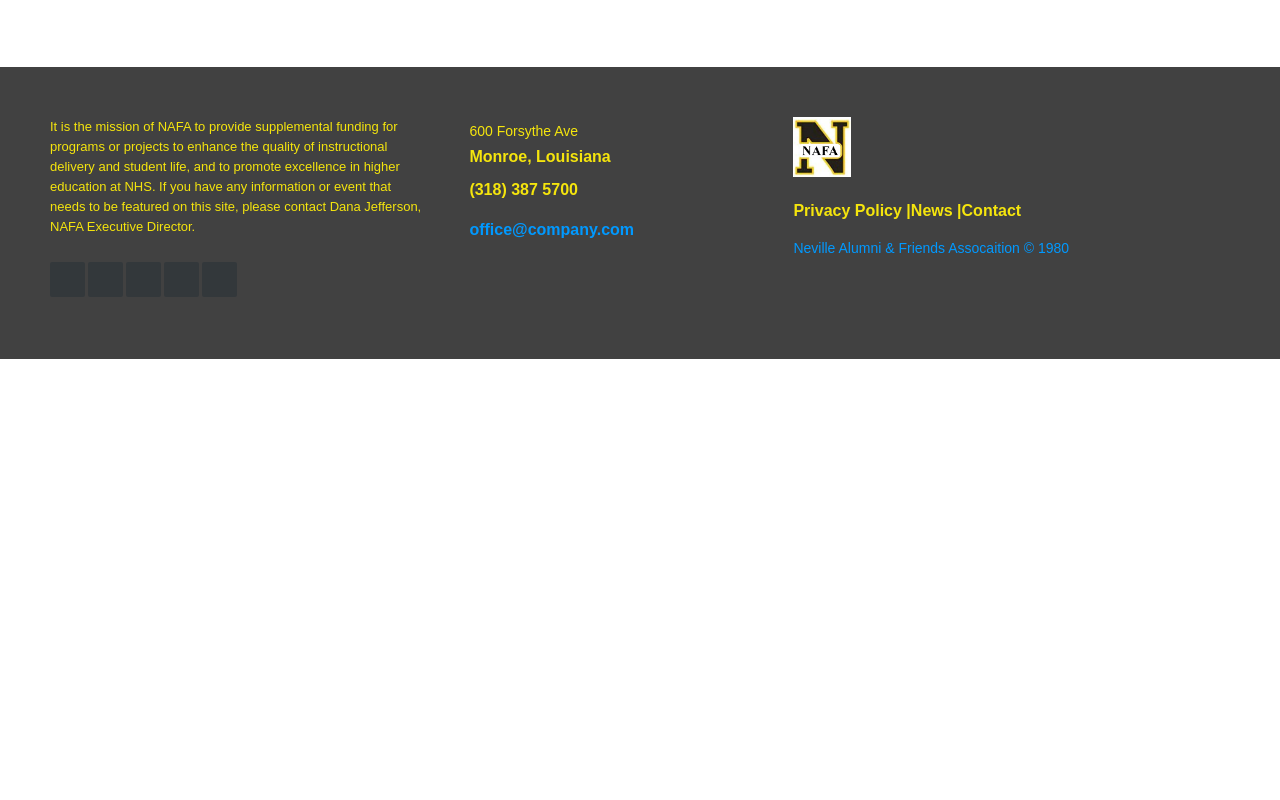
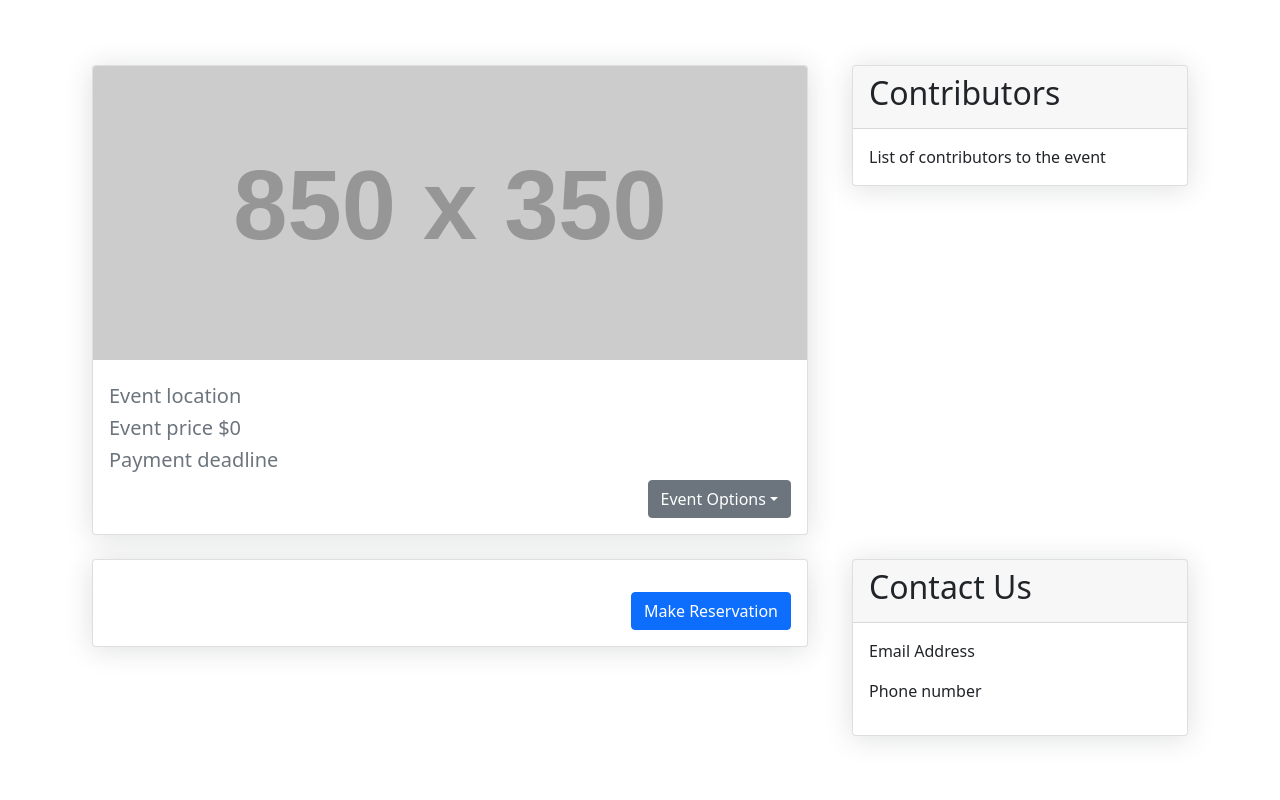
Before and after one commit to olinischal/Falsarii, a React (Create React App) app in the folder Frontend/: page /events in a window 1280 px wide. Shown: the part 620-1420 px from the top of the page. Before the commit the page ends 979 px from the top, so only its background shows below. Built offline with nearby package versions, Linux system fonts and the light colour scheme.

Commit message:
updagted event design and css for the page

```diff
--- /dev/null
+++ b/Frontend/src/components/Events/Event.css
@@ -0,0 +1,195 @@
+.container{
+    width: 100%;
+    padding-right: var(--bs-gutter-x, 0.75rem);
+    padding-left: var(--bs-gutter-x, 0.75rem);
+    margin-right: auto;
+    margin-left: auto;
+  }
+  .row {
+    --bs-gutter-x: 1.5rem;
+    --bs-gutter-y: 0;
+    display: flex;
+    flex-wrap: wrap;
+    margin-top: calc(-1 * var(--bs-gutter-y));
+    margin-right: calc(-0.5 * var(--bs-gutter-x));
+    margin-left: calc(-0.5 * var(--bs-gutter-x));
+  }
+  .row > * {
+    flex-shrink: 0;
+    width: 100%;
+    max-width: 100%;
+    padding-right: calc(var(--bs-gutter-x) * 0.5);
+    padding-left: calc(var(--bs-gutter-x) * 0.5);
+    margin-top: var(--bs-gutter-y);
+  }
+
+  @media (min-width: 992px) {
+    .col-lg-4 {
+      flex: 0 0 auto;
+      width: 33.33333333%;
+    }
+
+
+    .col-lg-8 {
+      flex: 0 0 auto;
+      width: 66.66666667%;
+    }
+
+    }
+  .btn {
+    display: inline-block;
+    font-weight: 400;
+    line-height: 1.5;
+    color: #212529;
+    text-align: right;
+    text-decoration: none;
+    vertical-align: center;
+    cursor: pointer;
+    -webkit-user-select: none;
+       -moz-user-select: none;
+        -ms-user-select: none;
+            user-select: none;
+    background-color: transparent;
+    border: 1px solid transparent;
+    padding: 0.375rem 0.75rem;
+    font-size: 1rem;
+    border-radius: 0.25rem;
+    transition: color 0.15s ease-in-out, background-color 0.15s ease-in-out, border-color 0.15s ease-in-out, box-shadow 0.15s ease-in-out;
+  }
+  @media (prefers-reduced-motion: reduce) {
+    .btn {
+      transition: none;
+    }
+  }
+  .btn-primary {
+    color: #fff;
+    background-color: #0d6efd;
+    border-color: #0d6efd;
+  }
+  .btn-secondary {
+    color: #fff;
+    background-color: #6c757d;
+    border-color: #6c757d;
+  }
+  .text-end {
+    text-align: right !important;
+  }
+  .card {
+    position: relative;
+    display: flex;
+    flex-direction: column;
+    min-width: 0;
+    word-wrap: break-word;
+    background-color: #fff;
+    background-clip: border-box;
+    border: 1px solid rgba(0, 0, 0, 0.125);
+    border-radius: 0.25rem;
+  }
+  .card-body {
+    flex: 1 1 auto;
+    padding: 1rem 1rem;
+  }
+  .card-header {
+    padding: 0.5rem 1rem;
+    margin-bottom: 0;
+    background-color: rgba(0, 0, 0, 0.03);
+    border-bottom: 1px solid rgba(0, 0, 0, 0.125);
+  }
+  .card-footer {
+    padding: 0.5rem 1rem;
+    background-color: rgba(0, 0, 0, 0.03);
+    border-top: 1px solid rgba(0, 0, 0, 0.125);
+  }
+  .card-img,
+  .card-img-top {
+    width: 100%;
+  }
+  .card-img,
+  .card-img-top {
+    border-top-left-radius: calc(0.25rem - 1px);
+    border-top-right-radius: calc(0.25rem - 1px);
+  }
+  .mb-4 {
+    margin-bottom: 1.5rem !important;
+  }
+  .text-muted {
+    --bs-text-opacity: 1;
+    color: #6c757d !important;
+  }
+
+.dropup,
+.dropend,
+.dropdown,
+.dropstart {
+  position: relative;
+}
+
+.dropdown-toggle {
+  white-space: nowrap;
+}
+.dropdown-toggle::after {
+  display: inline-block;
+  margin-left: 0.255em;
+  vertical-align: 0.255em;
+  content: "";
+  border-top: 0.3em solid;
+  border-right: 0.3em solid transparent;
+  border-bottom: 0;
+  border-left: 0.3em solid transparent;
+}
+.dropdown-toggle:empty::after {
+  margin-left: 0;
+}
+
+.dropdown-menu {
+  position: absolute;
+  z-index: 1000;
+  display: none;
+  min-width: 10rem;
+  padding: 0.5rem 0;
+  margin: 0;
+  font-size: 1rem;
+  color: #212529;
+  text-align: left;
+  list-style: none;
+  background-color: #fff;
+  background-clip: padding-box;
+  border: 1px solid rgba(0, 0, 0, 0.15);
+  border-radius: 0.25rem;
+}
+.dropdown-menu[data-bs-popper] {
+  top: 100%;
+  left: 0;
+  margin-top: 0.125rem;
+}
+
+.dropdown-menu-start {
+  --bs-position: start;
+}
+.dropdown-menu-start[data-bs-popper] {
+  right: auto;
+  left: 0;
+}
+
+.dropdown-menu-end {
+  --bs-position: end;
+}
+.dropdown-menu-end[data-bs-popper] {
+  right: 0;
+  left: auto;
+}
+
+
+.dropdown-item {
+    display: block;
+    width: 100%;
+    padding: 0.25rem 1rem;
+    clear: both;
+    font-weight: 400;
+    color: #212529;
+    text-align: inherit;
+    text-decoration: none;
+    white-space: nowrap;
+    background-color: transparent;
+    border: 0;
+  }
--- a/Frontend/src/components/Events/index.tsx
+++ b/Frontend/src/components/Events/index.tsx
@@ -3,6 +3,7 @@ import { useState } from "react";
 import { Button, Modal, Stack, Form, Container } from "react-bootstrap";
 import EventData from "../../types/Event";
 import UpdateEvent from "./UpdateEvent";
+import 'bootstrap/dist/js/bootstrap.bundle';
 
 interface eventProps {
   title: string;
@@ -147,56 +148,60 @@ const Events = () => {
       </>
       <UpdateEvent events={events} />
 
-      {/* <section className="py-5">
-                <div className="container px-5 my-5">
-                    <div className="row gx-5 justify-content-center">
-                        <div className="col-lg-8 col-xl-6">
-                            <div className="text-center">
-                                <h2 className="fw-bolder">All Events</h2>
+      { <section className="py-5">
+      <div className="container">
+        <div className="row">
+            <div className="col-lg-8">
+                <div className="card mb-4">
+                    <a href="#!"><img className="card-img-top" src="https://dummyimage.com/850x350/dee2e6/6c757d.jpg" alt="..." /></a>
+                    <div className="card-body">
+                    <h2 className="card-title">{events.title}</h2>
+                    <div className="small text-muted"><h5>Event location {events.address} </h5> </div>
+                    <div className="small text-muted"><h5>Event price ${events.amount} </h5> </div>
+                        <div className="small text-muted"><h5>Payment deadline {events.deadline} </h5> </div>
+                        {/*This is the start of the drop down button. The button is placed right but does not toggle.
+                           I'm not sure if its a CSS issue or bootstrap one.*/}
+                        <div className = "text-end">
+                        <div className="dropdown">
+                          <button className="btn btn-secondary dropdown-toggle" type="button" id="dropdownMenuButton" data-toggle="dropdown"
+                            aria-haspopup="true" aria-expanded="false">Event Options</button>
+                            <div className="dropdown-menu" aria-labelledby="dropdownMenuButton">
+                                <a className="dropdown-item" href="#!" >Reserve Online</a>
+                                <a className="dropdown-item" href= "#!">Make a Contribution</a>
+                                <a className="dropdown-item" href="#!">Pay in person</a>
                             </div>
                         </div>
-                    </div>
-                    <UpdateEvent events ={events} />
-                    <div className="row gx-5">
-                        <div className="col-lg-4 mb-5">
-                            <div className="card h-100 shadow border-0">
-                                <img className="card-img-top" src="https://dummyimage.com/600x350/ced4da/6c757d" alt="..." />
-                                <div className="card-body p-4">
-
-                                    <a className="text-decoration-none link-dark stretched-link" href="#!"><h5 className="card-title mb-3">Football</h5></a>
-                                    <p className="card-text mb-0">Some quick example text to build on the card title and make up the bulk of the card's content.</p>
-                                </div>
-
-                            </div>
                         </div>
-                        <div className="col-lg-4 mb-5">
-                            <div className="card h-100 shadow border-0">
-                                <img className="card-img-top" src="https://dummyimage.com/600x350/adb5bd/495057" alt="..." />
-                                <div className="card-body p-4">
-
-                                    <a className="text-decoration-none link-dark stretched-link" href="#!"><h5 className="card-title mb-3">Basketball</h5></a>
-                                    <p className="card-text mb-0">This text is a bit longer to illustrate the adaptive height of each card. Some quick example text to build on the card title and make up the bulk of the card's content.</p>
-                                </div>
-
-                            </div>
                         </div>
-                        <div className="col-lg-4 mb-5">
-                            <div className="card h-100 shadow border-0">
-                                <img className="card-img-top" src="https://dummyimage.com/600x350/6c757d/343a40" alt="..." />
-                                <div className="card-body p-4">
-                                    <a className="text-decoration-none link-dark stretched-link" href="#!"><h5 className="card-title mb-3">Class of 2014 Reunion</h5></a>
-                                    <p className="card-text mb-0">Some more quick example text to build on the card title and make up the bulk of the card's content.</p>
-                                </div>
-
-                            </div>
+                </div>
+            </div>
+            <div className="col-lg-4">
+                <div className="card mb-4">
+                    <div className="card-header"><h2>Contributors</h2></div>
+                    <div className="card-body">List of contributors to the event</div>
+                </div>
+            </div>
+            <div className="col-lg-8">
+                <div className="card mb-4">
+                    <div className="card-body">
+                        <p className="card-text">{events.description}</p>
+                        <div className= "text-end">
+                          {/*replace the following <a></a> with the drop down button from above to place it in the description box*/}
+                        <a className="btn btn-primary" href="#!">Make Reservation</a>
                         </div>
                     </div>
-
-
                 </div>
-            </section>
-
-         */}
+            </div>
+            <div className="col-lg-4">
+                <div className="card mb-4">
+                    <div className="card-header"><h2> Contact Us</h2></div>
+                    <div className="card-body"><p>Email Address</p>
+                    <p>Phone number</p></div>
+                </div>
+            </div>
+        </div>
+    </div>
+  </section>}
     </>
   );
 };
```
